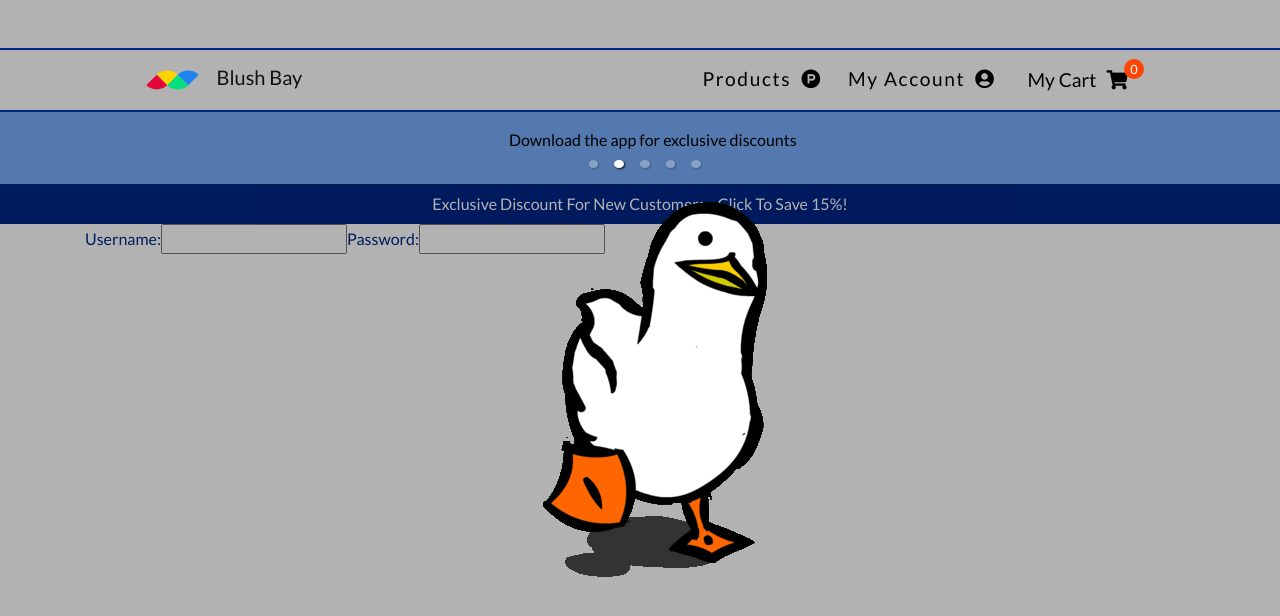
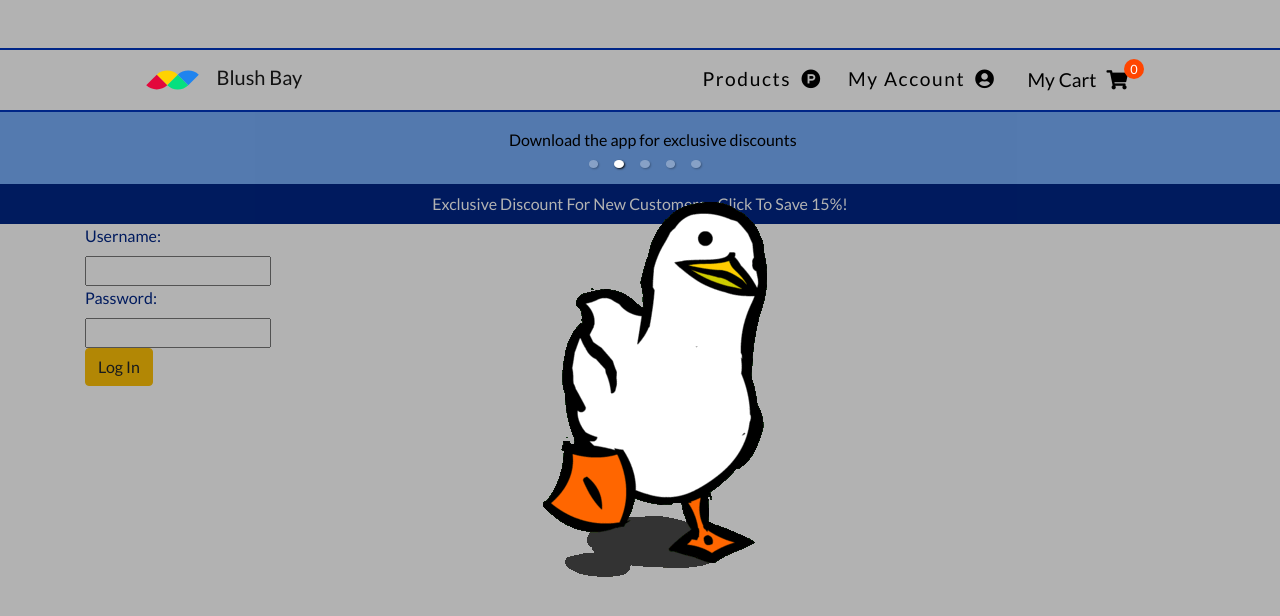
Before and after one commit to danielkuc/BlushBay, a React (Create React App) app: page /account in a window 1280 px wide. Shown: the top 616 px of the page. Built offline with nearby package versions, Linux system fonts and the light colour scheme; no server answers.

Commit message:
minor changes

```diff
--- a/src/components/MyAccount/MyAccount.js
+++ b/src/components/MyAccount/MyAccount.js
@@ -21,15 +21,16 @@ const MyAccount = () => {
 // onSubmit={handleSubmit} !!!
   return (
     <StyledMyAccount className="container">
-      <form >
-        <label>
+      <form>
+        <label for="userName" className="d-block">
           Username:
-          <input type="text" name="userName" value={state.userName} onChange={handleChange}/>
         </label>
-        <label>
+          <input type="text" name="userName" id="userName" value={state.userName} onChange={handleChange}/>
+        <label for="password" className="d-block">
           Password:
-          <input type="password" name="password" value={state.password} onChange={handleChange}/>
         </label>
+          <input type="password" name="password" id="password" value={state.password} onChange={handleChange}/>
+        <button className="btn btn-warning d-block">Log In</button>
       </form>
     </StyledMyAccount>
   )
```
